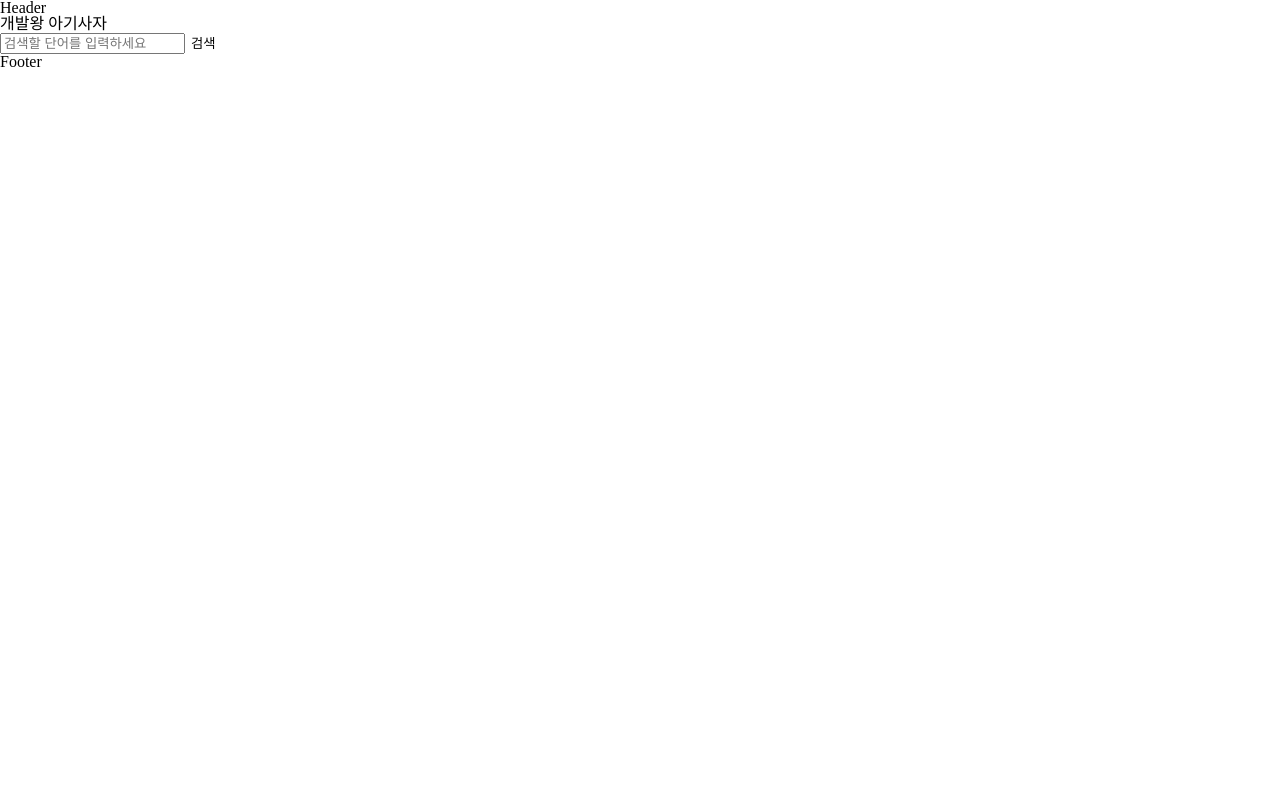
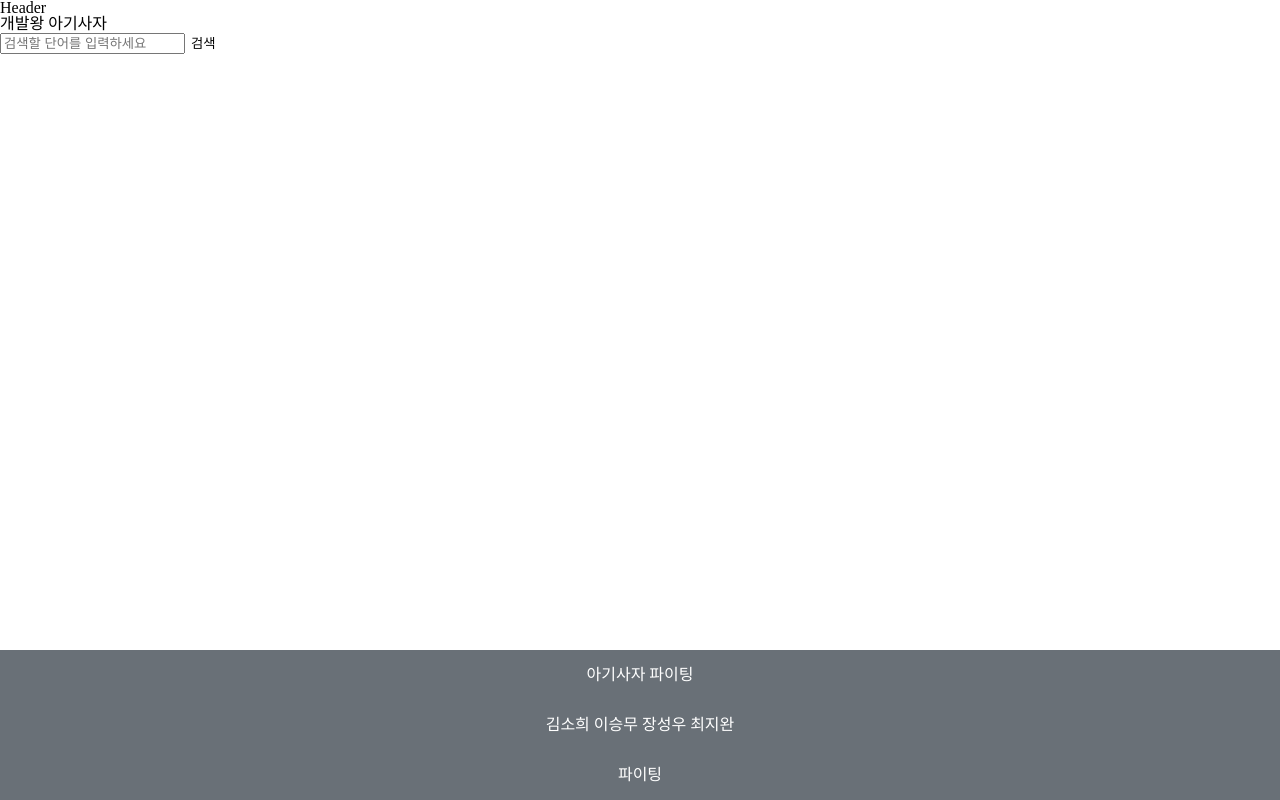
Before and after one commit to devkingbabylion/devkingbabylion, a React (Create React App) app: page / in a window 1280 px wide. Built offline with nearby package versions, Linux system fonts and the light colour scheme.

Commit message:
:sparkles: Feature: FooterComponent
FooterComponent 구현

```diff
--- a/src/App.js
+++ b/src/App.js
@@ -8,11 +8,13 @@ import {
   useRecoilState,
   useRecoilValue,
 } from 'recoil';
+import Footer from './Components/Footer/Footer';
 
 export default function App() {
   return (
     <RecoilRoot>
       <GlobalStyle />
+      <Footer />
       <AppRoutes />
     </RecoilRoot>
   );
--- a/src/Components/Footer/Footer.jsx
+++ b/src/Components/Footer/Footer.jsx
@@ -1,5 +1,14 @@
 import React from 'react';
+import { FooterContainer, FooterContent } from './footer.styled';
 
 export default function Footer() {
-  return <div>Footer</div>;
+  return (
+    <div>
+      <FooterContainer>
+        <FooterContent>아기사자 파이팅</FooterContent>
+        <FooterContent>김소희 이승무 장성우 최지완</FooterContent>
+        <FooterContent>파이팅</FooterContent>
+      </FooterContainer>
+    </div>
+  );
 }
--- /dev/null
+++ b/src/Components/Footer/footer.styled.jsx
@@ -0,0 +1,22 @@
+import styled from 'styled-components';
+
+export const FooterContainer = styled.footer`
+  position: fixed;
+  bottom: 0;
+  left: 0;
+  width: 100%;
+  height: 150px;
+  background-color: #697077;
+  text-align: center;
+  display: flex;
+  flex-direction: column;
+  justify-content: space-between;
+  color: #ffffff;
+  align-items: center;
+`;
+
+export const FooterContent = styled.div`
+  display: flex;
+  align-items: center;
+  flex: 1;
+`;
```
